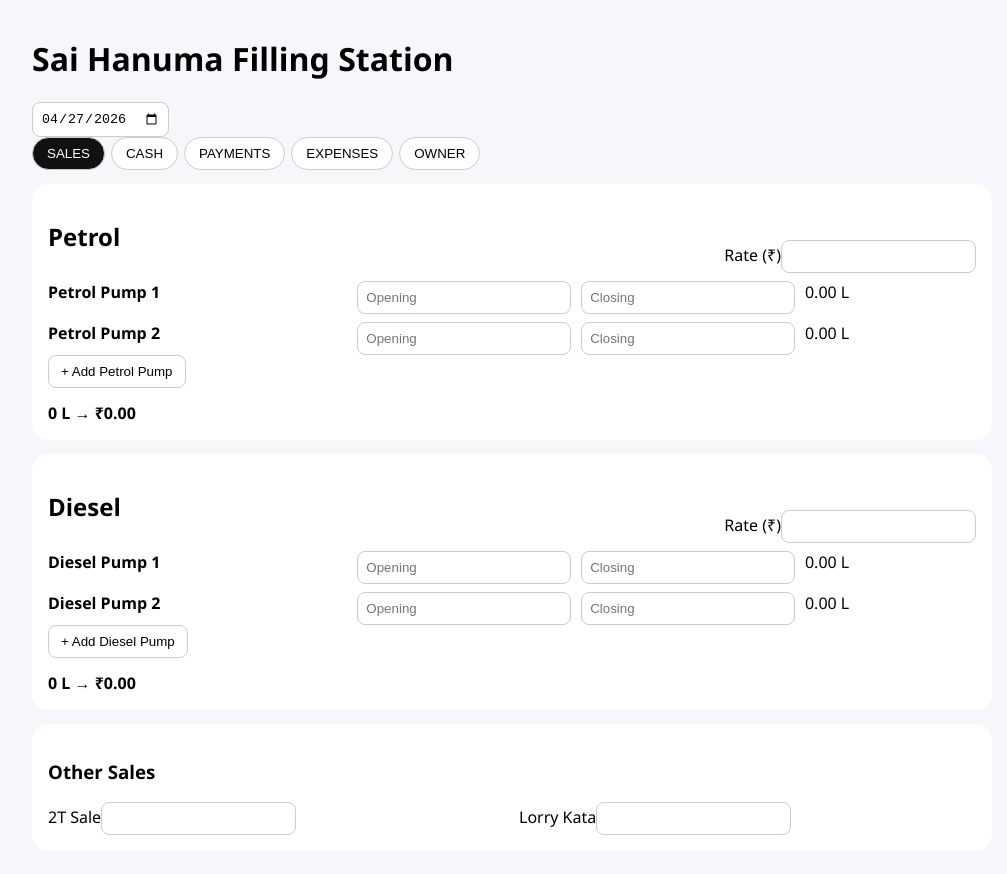
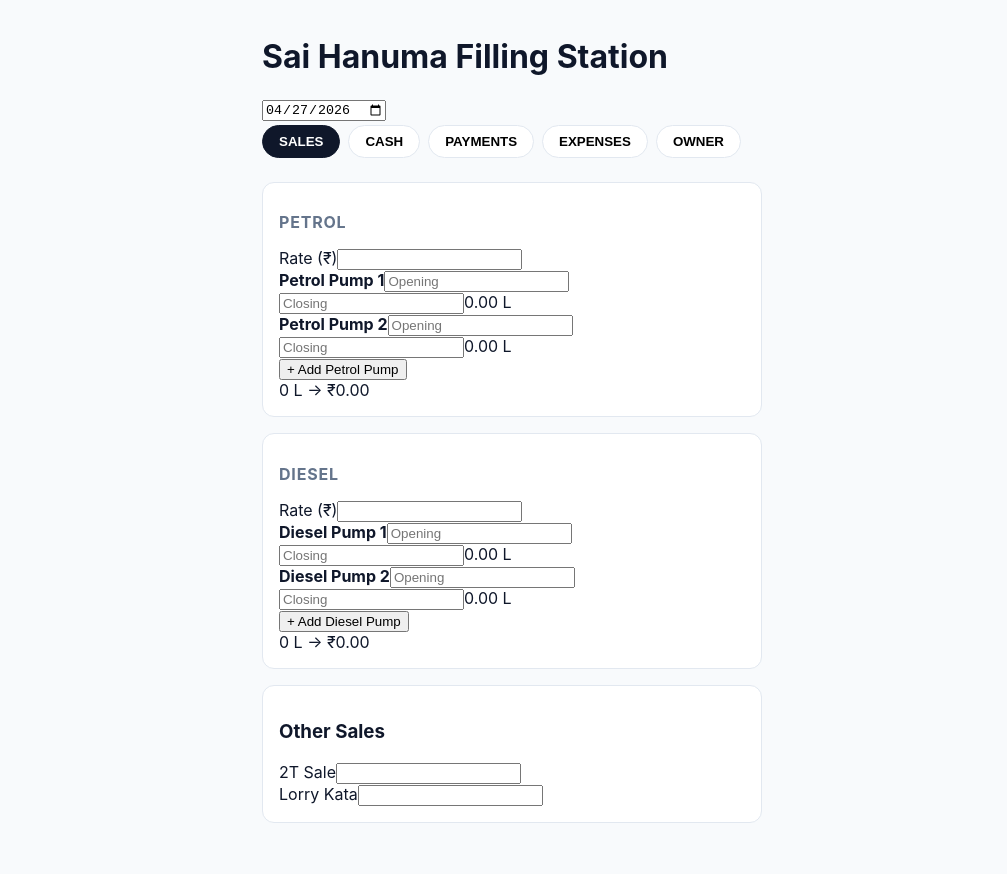
Before and after one commit to gopi-10025/Petrol-bunk-summary_1, a React (Vite) app: page / in a window 1280 px wide. Shown: the top 874 px of the page, without its empty margins (128-1135 px from the left). Built offline with nearby package versions, Linux system fonts and the light colour scheme.

Commit message:
Update App.css

```diff
--- a/src/App.css
+++ b/src/App.css
@@ -1,107 +1,65 @@
-body {
-  margin: 0;
-  background: #f6f7fb;
-  font-family: "Segoe UI", system-ui, Arial, sans-serif;
+:root {
+  --primary: #2563eb;
+  --success: #16a34a;
+  --danger: #dc2626;
+  --warning: #ca8a04;
+  --bg: #f8fafc;
+  --card: #ffffff;
+  --text: #0f172a;
+  --border: #e2e8f0;
 }
 
+body { margin: 0; background: var(--bg); font-family: 'Inter', system-ui, sans-serif; color: var(--text); }
+.app { max-width: 500px; margin: 0 auto; padding: 16px; padding-bottom: 100px; }
 
-.app {
-  max-width: 960px;
-  margin: auto;
-  padding: 16px;
+/* Dashboard Headers */
+.header-summary {
+  background: var(--primary);
+  color: white;
+  padding: 20px;
+  border-radius: 16px;
+  margin-bottom: 20px;
+  text-align: center;
+  box-shadow: 0 10px 15px -3px rgba(37, 99, 235, 0.2);
 }
+.header-summary h1 { margin: 0; font-size: 1.2rem; opacity: 0.9; }
+.header-summary .main-gap { font-size: 2rem; font-weight: 800; margin: 8px 0; }
 
+/* Tabs */
+.tabs { display: flex; gap: 8px; overflow-x: auto; margin-bottom: 20px; padding: 4px 0; }
 .tabs button {
-  margin-right: 6px;
-  padding: 8px 14px;
-  border-radius: 999px;
-  border: 1px solid #ccc;
-  background: #fff;
+  padding: 8px 16px; border-radius: 20px; border: 1px solid var(--border);
+  background: white; white-space: nowrap; cursor: pointer; font-weight: 600;
 }
+.tabs button.active { background: var(--text); color: white; border-color: var(--text); }
 
-.tabs .active {
-  background: #111;
-  color: #fff;
+/* Card & Grids */
+.card { background: white; border-radius: 12px; padding: 16px; margin-bottom: 16px; border: 1px solid var(--border); }
+.card h2 { font-size: 1rem; margin-bottom: 16px; color: #64748b; text-transform: uppercase; letter-spacing: 0.05em; }
+
+/* Cash Grid Optimization */
+.cash-grid { display: grid; gap: 12px; }
+.cash-row { display: grid; grid-template-columns: 60px 20px 1fr 100px; align-items: center; gap: 8px; }
+.cash-row .denom { font-weight: 700; color: #475569; }
+.cash-row input { padding: 8px; border: 1px solid var(--border); border-radius: 6px; text-align: center; font-size: 1rem; }
+.cash-row .row-total { text-align: right; font-weight: 600; color: var(--text); }
+
+/* Summary Report Styles */
+.report-table { width: 100%; border-collapse: collapse; margin-top: 8px; }
+.report-table td { padding: 10px 0; border-bottom: 1px solid #f1f5f9; }
+.report-table .label { color: #64748b; font-size: 0.95rem; }
+.report-table .val { text-align: right; font-weight: 600; }
+.report-table .total-row { border-top: 2px solid var(--border); }
+.report-table .total-row td { padding-top: 15px; font-size: 1.1rem; color: var(--primary); }
+
+.badge { padding: 4px 12px; border-radius: 99px; font-size: 0.85rem; font-weight: 700; }
+.badge.success { background: #dcfce7; color: var(--success); }
+.badge.danger { background: #fee2e2; color: var(--danger); }
+
+/* Floating Action Button */
+.fab {
+  position: fixed; bottom: 20px; left: 20px; right: 20px;
+  background: var(--success); color: white; border: none; padding: 16px;
+  border-radius: 12px; font-weight: 700; font-size: 1rem; cursor: pointer;
+  box-shadow: 0 4px 14px rgba(22, 163, 74, 0.4);
 }
-
-.card {
-  background: #fff;
-  border-radius: 16px;
-  padding: 16px;
-  margin-top: 14px;
-}
-
-.section-header {
-  display: flex;
-  justify-content: space-between;
-  align-items: flex-end;
-}
-
-.pump-row {
-  display: grid;
-  grid-template-columns: 1.4fr 1fr 1fr 0.8fr;
-  gap: 10px;
-  margin-top: 8px;
-}
-
-.cash-line {
-  display: grid;
-  grid-template-columns: 70px 20px 1fr 140px;
-  align-items: center;
-  margin-top: 12px;
-}
-
-.cash-line .count {
-  border: none;
-  border-bottom: 1px solid #aaa;
-  border-radius: 0;
-  padding: 6px;
-}
-
-.grid2 {
-  display: grid;
-  grid-template-columns: 1fr 1fr;
-  gap: 14px;
-}
-
-.expense-row {
-  display: grid;
-  grid-template-columns: 1fr 120px 40px;
-  gap: 10px;
-  margin-top: 8px;
-}
-
-input {
-  padding: 8px;
-  border-radius: 8px;
-  border: 1px solid #ccc;
-}
-
-.btn {
-  padding: 8px 12px;
-  border-radius: 8px;
-  border: 1px solid #ccc;
-  background: #fff;
-}
-
-.btn.danger {
-  border-color: red;
-  color: red;
-}
-
-.total {
-  margin-top: 14px;
-  font-weight: bold;
-}
-
-.ok { color: green; }
-.bad { color: red; }
-
-@media (max-width: 640px) {
-  .pump-row,
-  .cash-line,
-  .expense-row,
-  .grid2 {
-    grid-template-columns: 1fr;
-  }
-}
```
